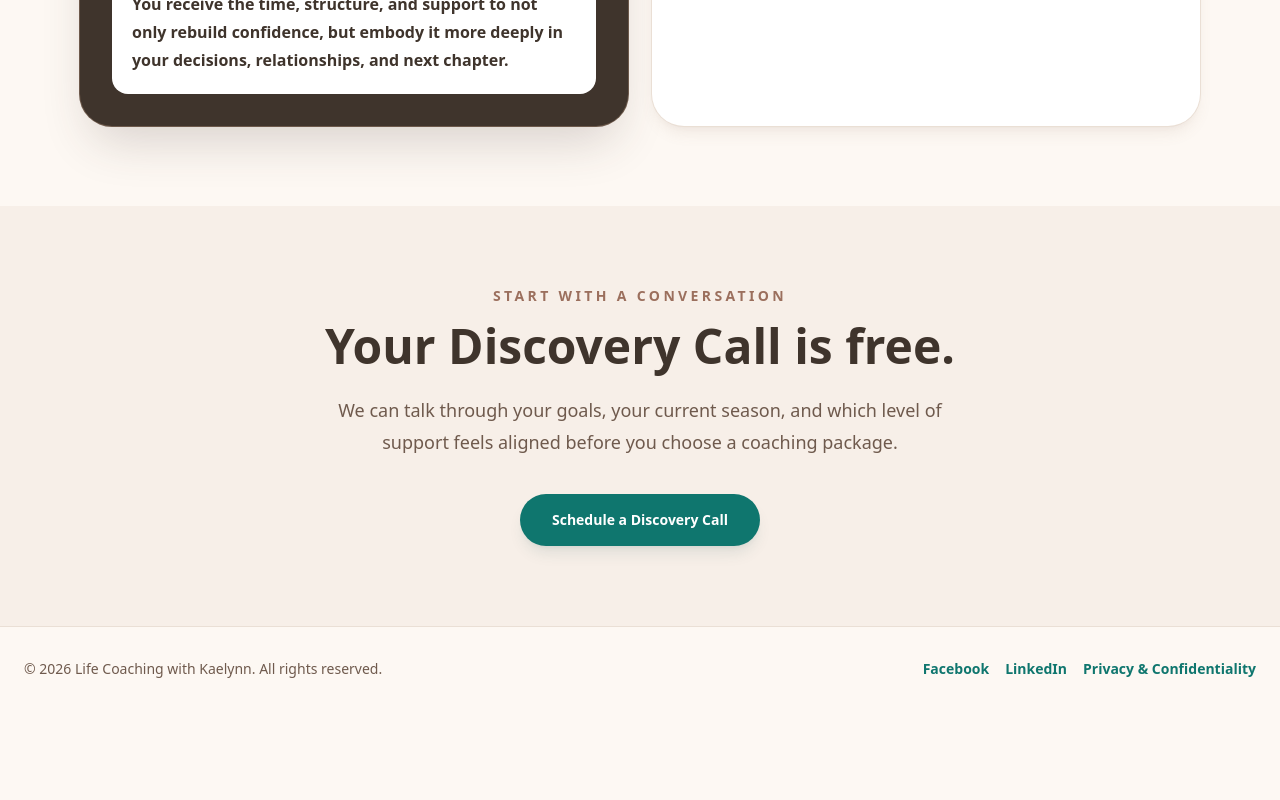
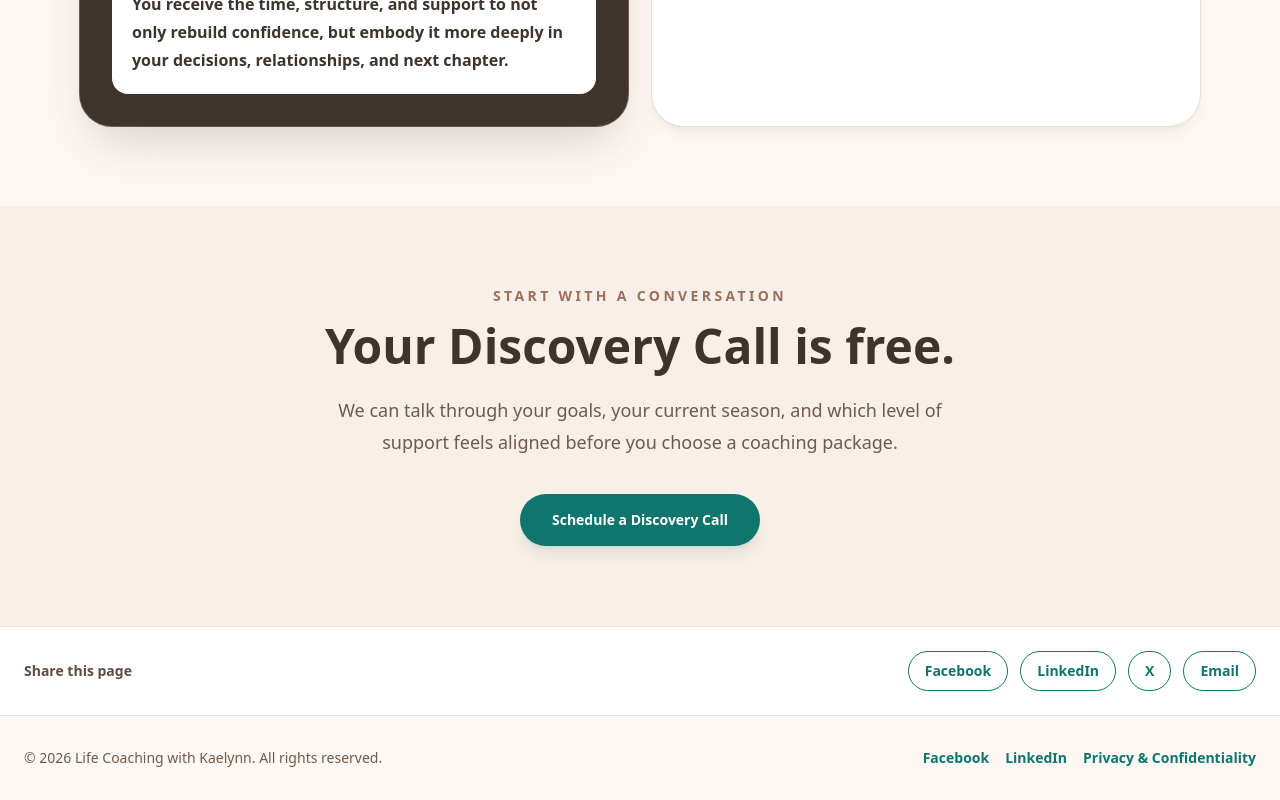
Before and after one commit to Kaelynn-Kinnison/life-coaching-with-kaelynn2, a Next.js app: page /pricing in a window 1280 px wide. Shown: the part 2974-3774 px from the top of the page. Before the commit the page ends 3685 px from the top, so only its background shows below. Built offline with nearby package versions, Linux system fonts and the light colour scheme; a web font is replaced by a local one.

Commit message:
Add social share buttons

```diff
--- /dev/null
+++ b/app/components/SocialShareButtons.js
@@ -0,0 +1,66 @@
+"use client";
+
+import { usePathname } from "next/navigation";
+
+const siteUrl = "https://www.lifecoachingwithkaelynn.com";
+
+export default function SocialShareButtons() {
+  const pathname = usePathname() || "/";
+  const pageUrl = `${siteUrl}${pathname}`;
+  const shareText =
+    "Life Coaching with Kaelynn offers confidence coaching for women and personal growth coaching.";
+
+  const links = [
+    {
+      name: "Facebook",
+      href: `https://www.facebook.com/sharer/sharer.php?u=${encodeURIComponent(
+        pageUrl,
+      )}`,
+    },
+    {
+      name: "LinkedIn",
+      href: `https://www.linkedin.com/sharing/share-offsite/?url=${encodeURIComponent(
+        pageUrl,
+      )}`,
+    },
+    {
+      name: "X",
+      href: `https://twitter.com/intent/tweet?url=${encodeURIComponent(
+        pageUrl,
+      )}&text=${encodeURIComponent(shareText)}`,
+    },
+    {
+      name: "Email",
+      href: `mailto:?subject=${encodeURIComponent(
+        "Life Coaching with Kaelynn",
+      )}&body=${encodeURIComponent(`${shareText}\n\n${pageUrl}`)}`,
+    },
+  ];
+
+  return (
+    <section
+      aria-label="Share this page"
+      className="border-t border-[#eadfd5] bg-white px-6 py-6"
+    >
+      <div className="mx-auto flex max-w-7xl flex-col gap-4 sm:flex-row sm:items-center sm:justify-between">
+        <p className="text-sm font-semibold text-[#5f4c41]">
+          Share this page
+        </p>
+
+        <div className="flex flex-wrap gap-3">
+          {links.map((link) => (
+            <a
+              key={link.name}
+              href={link.href}
+              target={link.name === "Email" ? undefined : "_blank"}
+              rel={link.name === "Email" ? undefined : "noopener noreferrer"}
+              className="inline-flex min-h-10 items-center justify-center rounded-full border border-[#0f766e] bg-white px-4 text-sm font-bold text-[#0f766e] transition hover:bg-[#0f766e] hover:text-white"
+            >
+              {link.name}
+            </a>
+          ))}
+        </div>
+      </div>
+    </section>
+  );
+}
--- a/app/layout.js
+++ b/app/layout.js
@@ -2,6 +2,7 @@ import "./globals.css";
 import Script from "next/script";
 import Link from "next/link";
 import { Playfair_Display, Inter } from "next/font/google";
+import SocialShareButtons from "./components/SocialShareButtons";
 
 const playfair = Playfair_Display({
   subsets: ["latin"],
@@ -231,6 +232,8 @@ export default function RootLayout({ children }) {
 
         {children}
 
+        <SocialShareButtons />
+
         <footer className="border-t border-[#eadfd5] bg-[#fdf8f3] px-6 py-8 text-sm text-[#6f5a4d]">
           <div className="mx-auto flex max-w-7xl flex-col gap-3 sm:flex-row sm:items-center sm:justify-between">
             <p>
```
